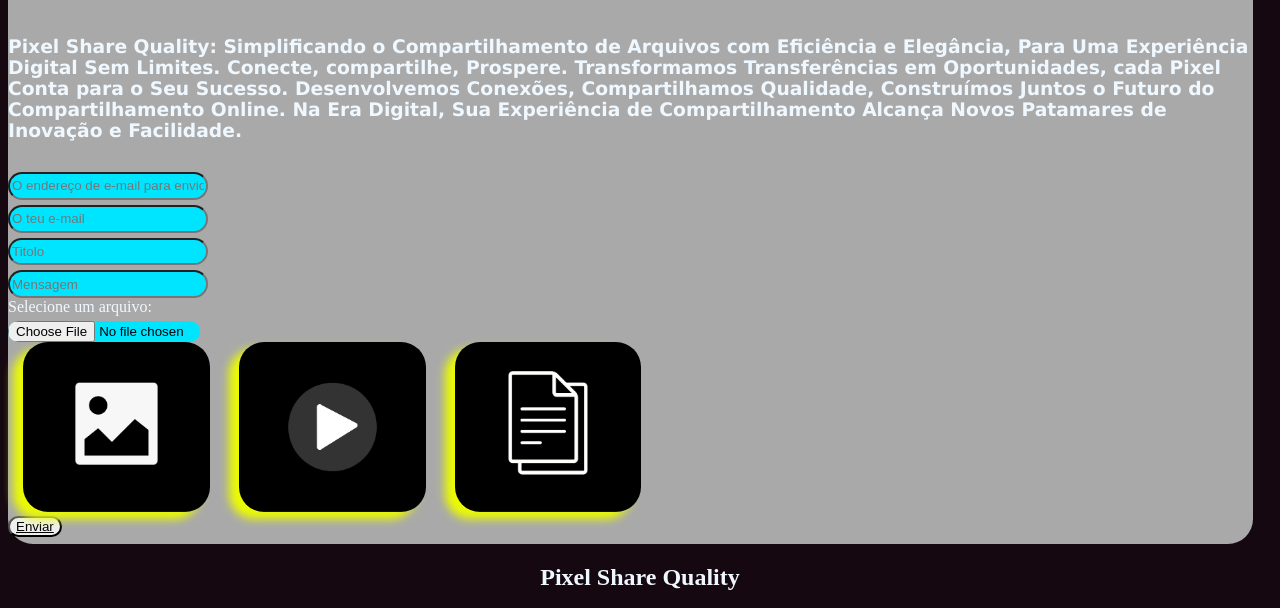
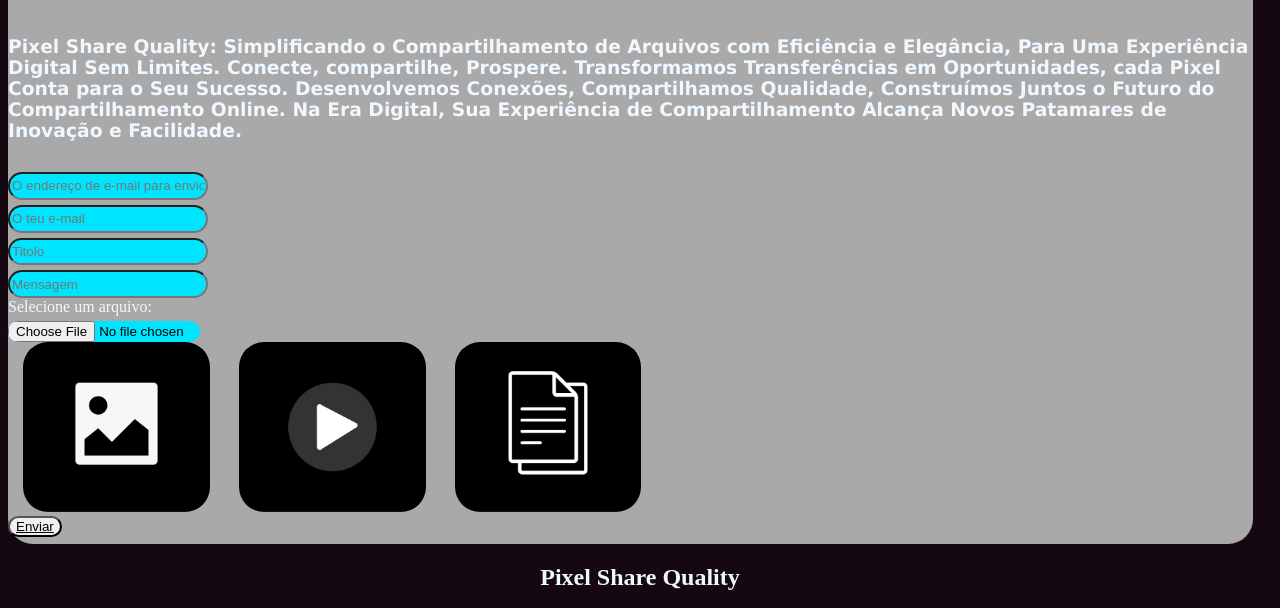
Before and after one commit to IsamSpace/site, a plain HTML site: page index.html in a window 1280 px wide. Shown: the part 180-788 px from the top of the page. Drawn offline with Linux system fonts and the light colour scheme.

Commit message:
Update style.css

```diff
--- a/css/style.css
+++ b/css/style.css
@@ -49,7 +49,6 @@ h1{
     width: 15%;
     height: auto;
     margin-left: 15px;
-    filter: drop-shadow(-10px 7px 5px rgb(235, 252, 0));
 }
 #menu{
     position: fixed;
```
